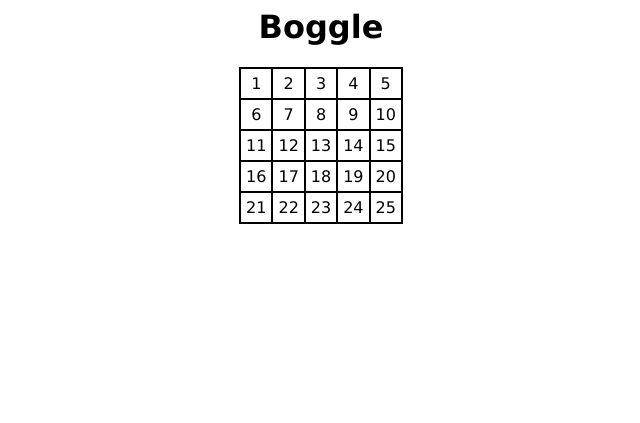
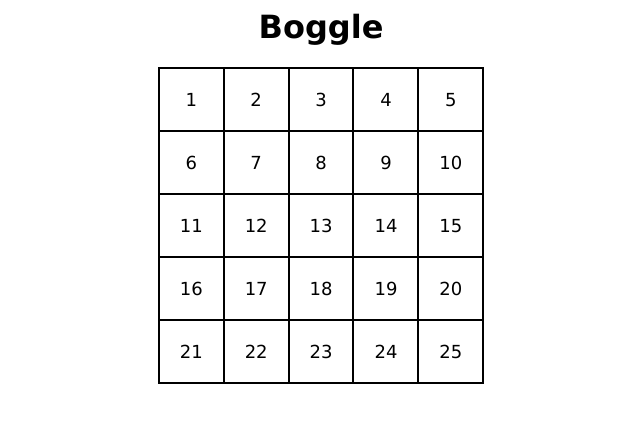
Before and after one commit to zcoder365/Boggle, a Flask app: page / in a window 1280 px wide. Shown: the top 423 px of the page, without its empty margins (319-959 px from the left). Run offline with Flask 3, Linux system fonts and the light colour scheme.

Commit message:
add font size for table data; update padding for the squares

```diff
--- a/static/styles.css
+++ b/static/styles.css
@@ -10,6 +10,7 @@ table {
 table td {
     text-align: center;
     vertical-align: middle;
-    padding: 5px;
+    padding: 20px;
     border: 2px black solid;
+    font-size: large;
 }
```
